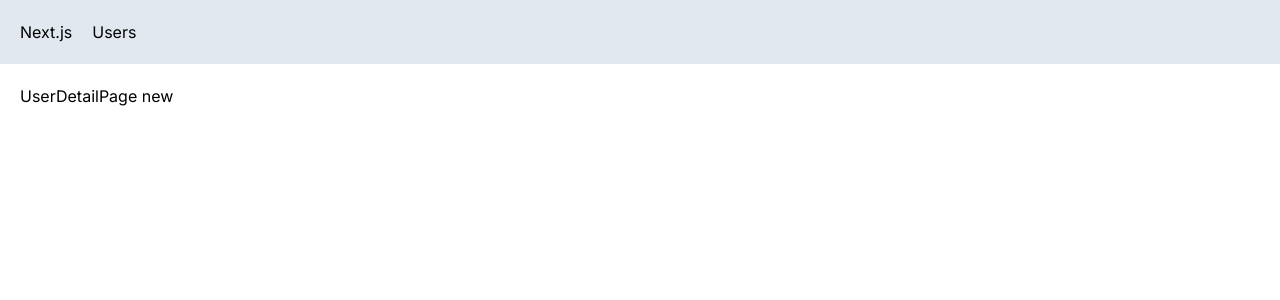
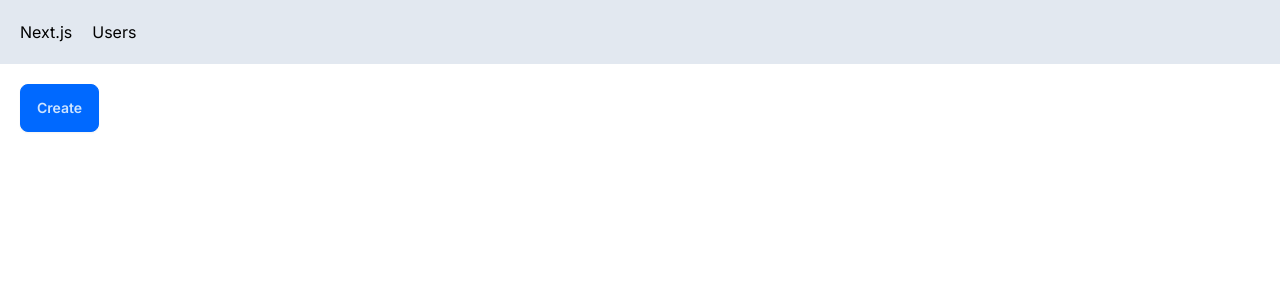
Before and after one commit to shahzaibshaikh/next-app, a Next.js app: page /users/new in a window 1280 px wide. Shown: the top 300 px of the page. Built offline with nearby package versions, Linux system fonts and the light colour scheme.

Commit message:
📦 NEW: added loading page

```diff
--- /dev/null
+++ b/app/users/loading.tsx
@@ -0,0 +1,7 @@
+import React from "react";
+
+const Loading = () => {
+  return <span className='loading loading-spinner loading-md'></span>;
+};
+
+export default Loading;
--- /dev/null
+++ b/app/users/new/page.tsx
@@ -0,0 +1,14 @@
+"use client";
+import React from "react";
+import { useRouter } from "next/navigation";
+
+const NewPage = () => {
+  const router = useRouter();
+  return (
+    <button className='btn btn-primary' onClick={() => router.push("/users")}>
+      Create
+    </button>
+  );
+};
+
+export default NewPage;
--- a/app/users/page.tsx
+++ b/app/users/page.tsx
@@ -1,5 +1,6 @@
-import React from "react";
+import React, { Suspense } from "react";
 import UserTable from "./UserTable";
+import Link from "next/link";
 
 interface Props {
   searchParams: { sortOrder: string };
@@ -9,6 +10,9 @@ const UsersPage = async ({ searchParams: { sortOrder } }: Props) => {
   return (
     <>
       <h1>Users</h1>
+      <Link href='/users/new' className='btn'>
+        New User
+      </Link>
       <UserTable sortOrder={sortOrder} />
     </>
   );
```
